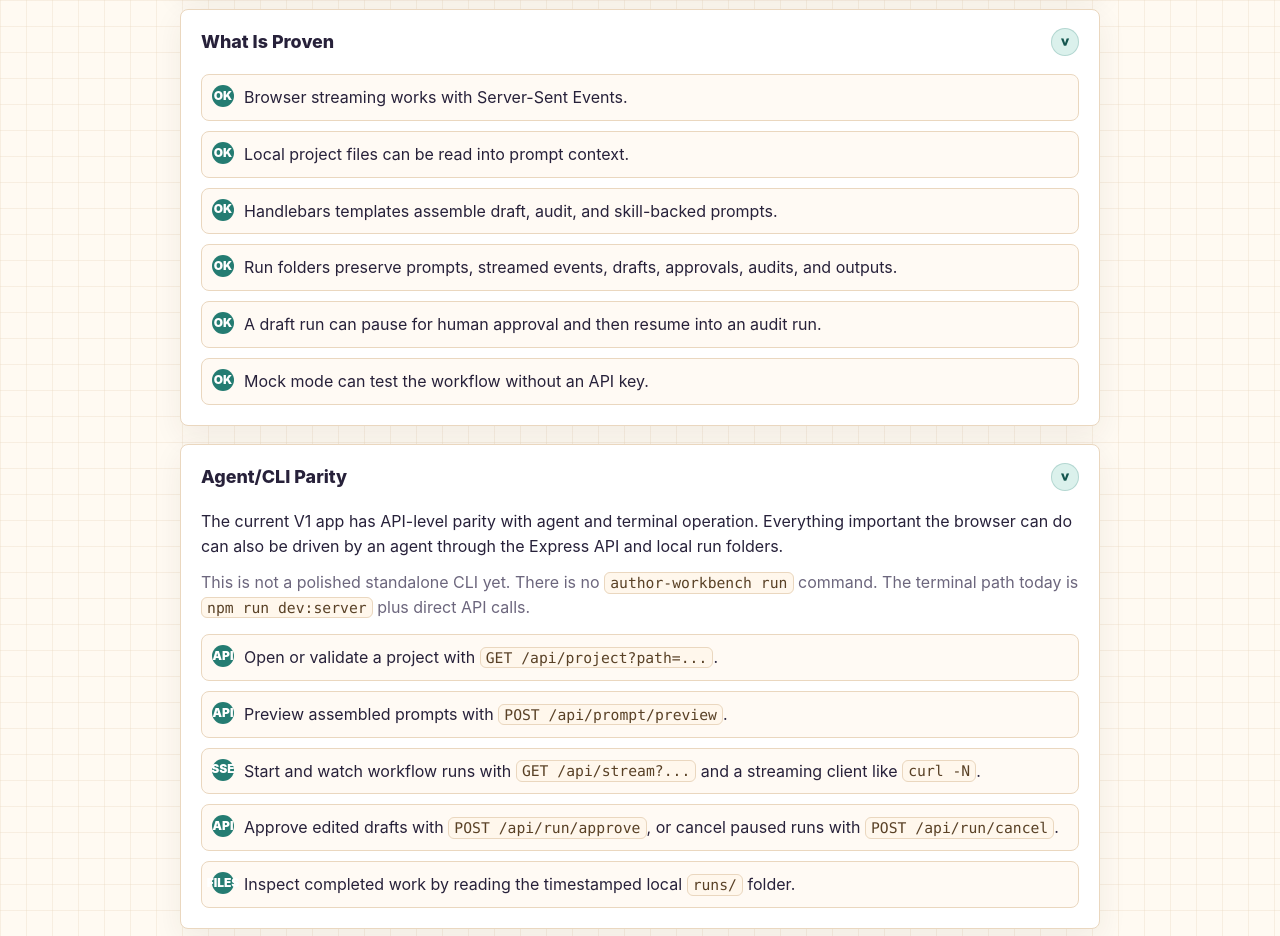
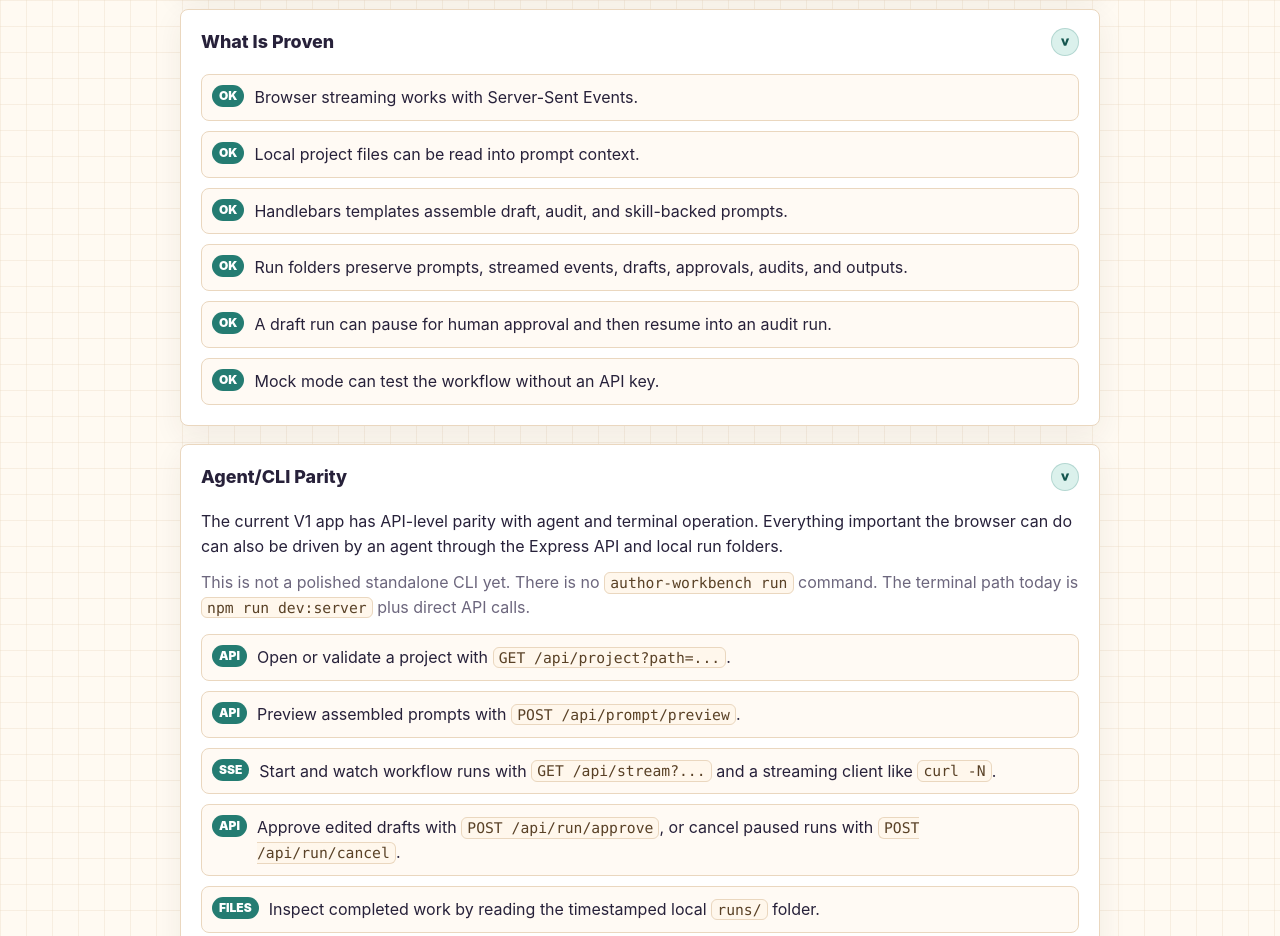
Before and after one commit to blossomz37/author-workbench, a plain HTML site: page docs/PROJECT_SNAPSHOT.html in a window 1280 px wide. Shown: the part 1767-2703 px from the top of the page. Drawn offline with Linux system fonts and the light colour scheme.

Commit message:
Fix parity badge sizing

```diff
--- a/docs/PROJECT_SNAPSHOT.html
+++ b/docs/PROJECT_SNAPSHOT.html
@@ -426,7 +426,7 @@
       border-radius: 8px;
       display: grid;
       gap: 10px;
-      grid-template-columns: 22px 1fr;
+      grid-template-columns: auto minmax(0, 1fr);
       margin: 0;
       padding: 10px;
     }
@@ -520,15 +520,16 @@
     .check {
       align-items: center;
       background: var(--teal);
-      border-radius: 50%;
+      border-radius: 999px;
       color: #fff;
       display: inline-flex;
       font-size: 0.75rem;
       font-weight: 900;
       height: 22px;
       justify-content: center;
+      line-height: 1;
       min-width: 22px;
-      padding: 0 5px;
+      padding: 0 7px;
     }
 
     .timeline {
```
